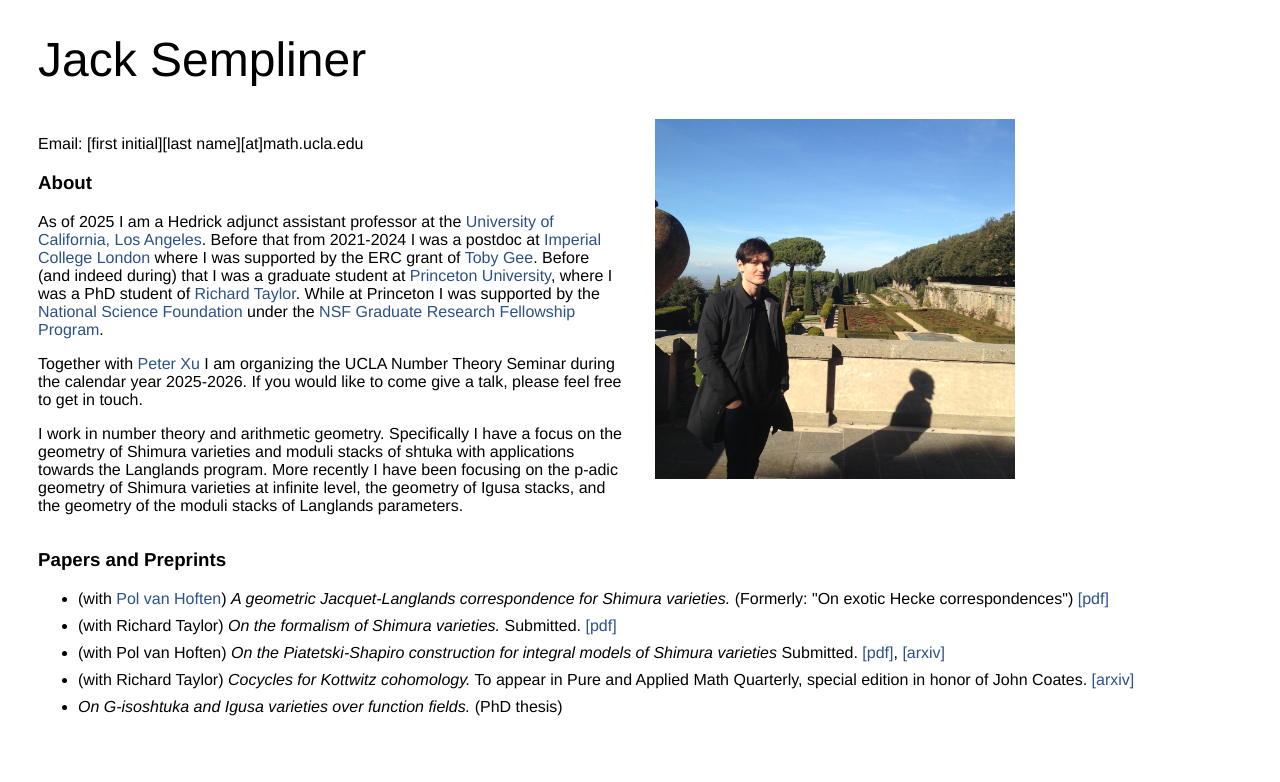
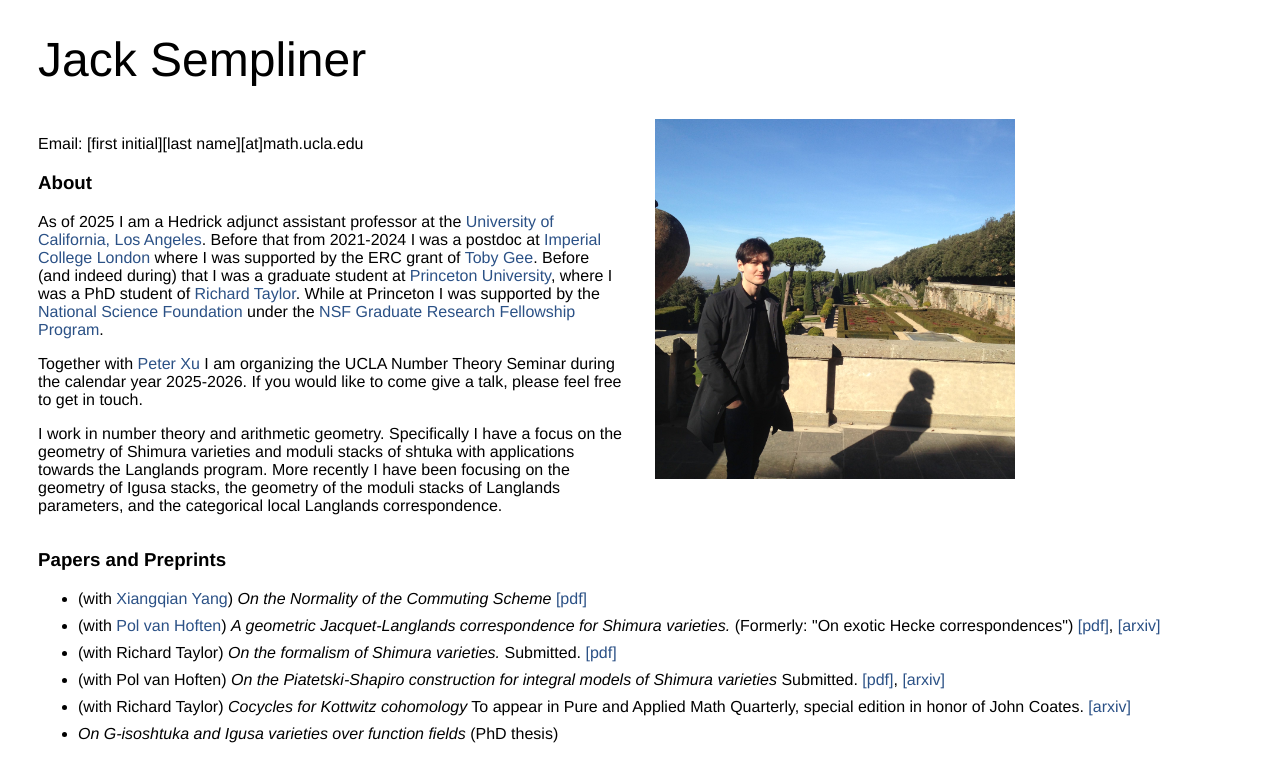
Before and after one commit to jsempliner/jsempliner.github.io, a Jekyll site: the page index.html, which Jekyll copies as it is, in a window 1280 px wide. Shown: the top 782 px of the page. Built offline with Jekyll 4.4.1, drawn with Linux system fonts in a browser that asks for light colours.

Commit message:
commuting

```diff
--- a/index.html
+++ b/index.html
@@ -67,9 +67,8 @@
           work in number theory and arithmetic geometry. Specifically I have a
           focus on the geometry of Shimura varieties and moduli stacks of shtuka
           with applications towards the Langlands program. More recently I have
-          been focusing on the p-adic geometry of Shimura varieties at infinite
-          level, the geometry of Igusa stacks, and the geometry of the moduli
-          stacks of Langlands parameters.
+          been focusing on the geometry of Igusa stacks, the geometry of the moduli
+          stacks of Langlands parameters, and the categorical local Langlands correspondence.
           </p>
         </div>
         <div class="col">
@@ -85,9 +84,15 @@
 
       <ul>
         <li>
+          (with <a href="https://yxqmath.github.io/">Xiangqian Yang</a>)
+          <i>On the Normality of the Commuting Scheme</i>
+          <a href="commuting.pdf">[pdf]</a>
+        </li>
+        <li>
           (with <a href="https://polvanhoften2.github.io/">Pol van Hoften</a>)
           <i>A geometric Jacquet-Langlands correspondence for Shimura varieties.</i> (Formerly: "On exotic Hecke correspondences")
-          <a href="ssgi2.pdf">[pdf]</a>
+          <a href="ssgi2.pdf">[pdf]</a>,
+          <a href="https://arxiv.org/pdf/2609.08549.pdf">[arxiv]</a>
         </li>
         <li>
           (with Richard Taylor)
@@ -105,12 +110,12 @@
         </li>
         <li>
           (with Richard Taylor)
-          <i>Cocycles for Kottwitz cohomology.</i> To appear in Pure and Applied Math Quarterly, special edition in honor of John Coates.
+          <i>Cocycles for Kottwitz cohomology</i> To appear in Pure and Applied Math Quarterly, special edition in honor of John Coates.
           <a href="https://arxiv.org/pdf/2407.06031.pdf">[arxiv]</a>
         </li>
         <li>
           <i
-            >On G-isoshtuka and Igusa varieties over function fields.
+            >On G-isoshtuka and Igusa varieties over function fields
           </i>
           (PhD thesis)
         </li>
```
Also changed, not shown: 2 other files.
